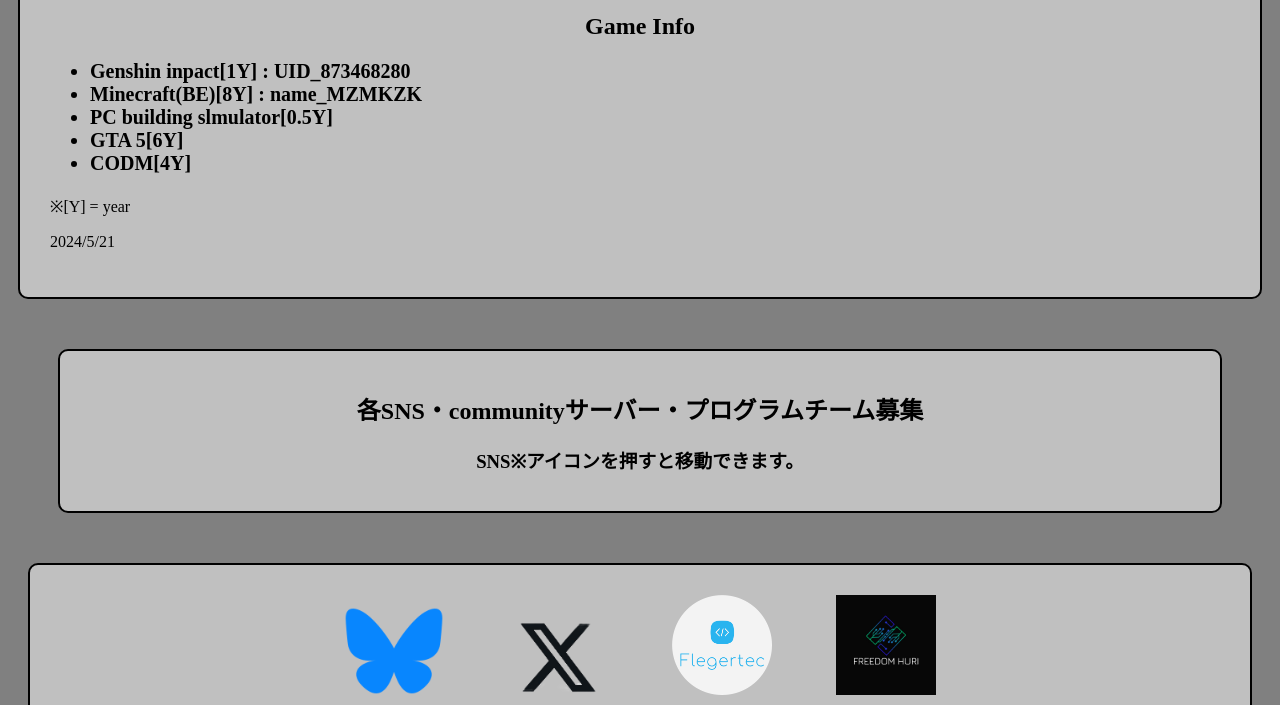
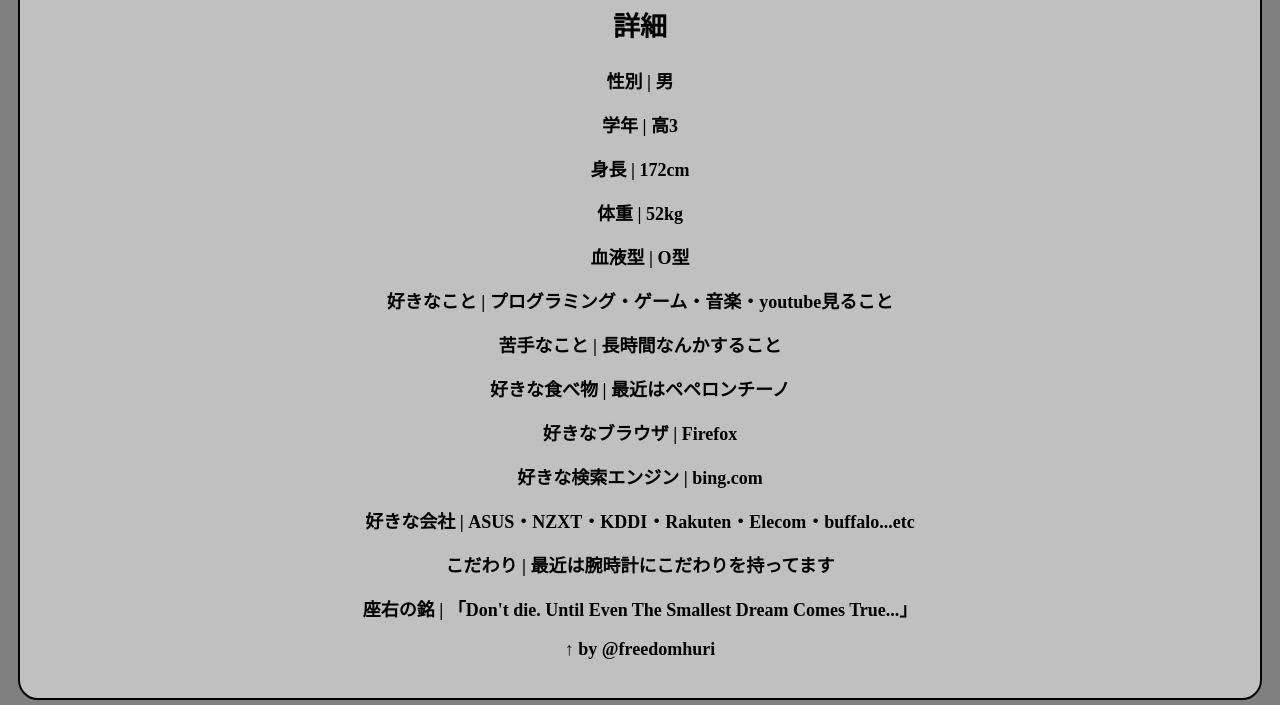
Before and after one commit to Hurisan0909/huriprofile, a plain HTML site: page profile.htm in a window 1280 px wide. Shown: the part 850-1555 px from the top of the page. Drawn offline with Linux system fonts and the light colour scheme.

Commit message:
Add files via upload

```diff
--- a/profile.htm
+++ b/profile.htm
@@ -78,6 +78,30 @@
     font-size: 20px;
     font-weight: 800;
 }
+
+.discord{
+    text-align: center;
+    background-color: #C0C0C0;
+    border-radius: 10px;
+    margin: 20px;
+    border: 2px solid #000000
+}
+
+.discord img{
+    width: 100px;
+    padding: 30px;
+}
+
+.plf2{
+    background-color: #C0C0C0;
+    margin: 10px;
+    padding: 20px;
+    font-size: large;
+    text-align: center;
+    border-radius: 20px;
+    border: 2px solid #000000;
+    font-weight: 600;
+}
     </style>
 </head>
 <body>
@@ -103,6 +127,24 @@
     <p>またそれも私の生きる「意味」になっているので</p>
     <p>助かってます。</p>
     </div>
+    <div class="plf2">
+    <h2>詳細</h2>
+    <p>性別 | 男</p>
+    <p>学年 | 高3</p>
+    <p>身長 | 172cm</p>
+    <p>体重 | 52kg</p>
+    <p>血液型 | O型</p>
+    <p>好きなこと | プログラミング・ゲーム・音楽・youtube見ること</p>
+    <p>苦手なこと | 長時間なんかすること</p>
+    <p>好きな食べ物 | 最近はペペロンチーノ</p>
+    <p>好きなブラウザ | Firefox</p>
+    <p>好きな検索エンジン | bing.com</p>
+    <p>好きな会社 | ASUS・NZXT・KDDI・Rakuten・Elecom・buffalo...etc</p>
+    <p>こだわり | 最近は腕時計にこだわりを持ってます</p>
+    <p>座右の銘 | 「Don't die. Until Even The Smallest Dream Comes True...」</p>
+    <p>↑ by @freedomhuri</p>
+
+    </div>
 <div class="gamepl">
     <h2>Game Info</h2>
     <ul>
@@ -120,19 +162,23 @@
     <h3>SNS※アイコンを押すと移動できます。</h3>
     </div>
     <div class="snsurl">
-
+    <h2>SNS</h2>
     <a href="https://bsky.app/profile/freedomhuri.bsky.social">
         <img src="bluesky.png"></a>
 
     <a href="https://twitter.com/Freedomhuri">
         <img src="X.png"></a>
+        <p>bluesky / X(旧Twitter)</p>
+    </div>
 
+    <div class="discord">
+        <h2>discord招待</h2>
     <a href="https://discord.gg/3pB6aPyRbK">
     <img src="icon.png"></a>
 
     <a href="https://discord.gg/4GN5c7mGwj">
     <img src="my.jpg"></a>
-    <p>bluesky  /  X(旧Twitter)  /  プログラムチーム募集  /  huri-community</p>
+    <p>プログラミングチーム / huri-community</p>
     </div>
 </main>
 
```
